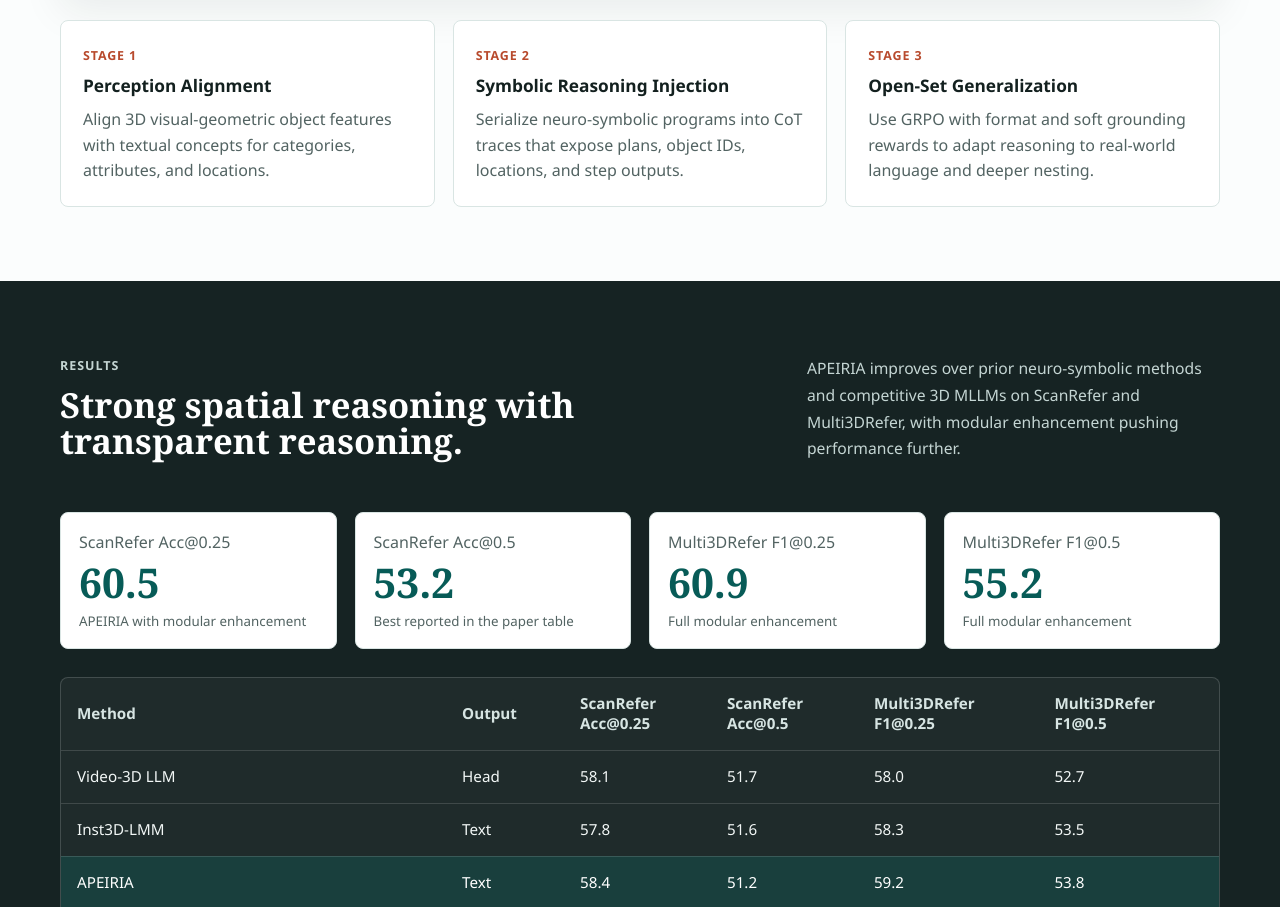
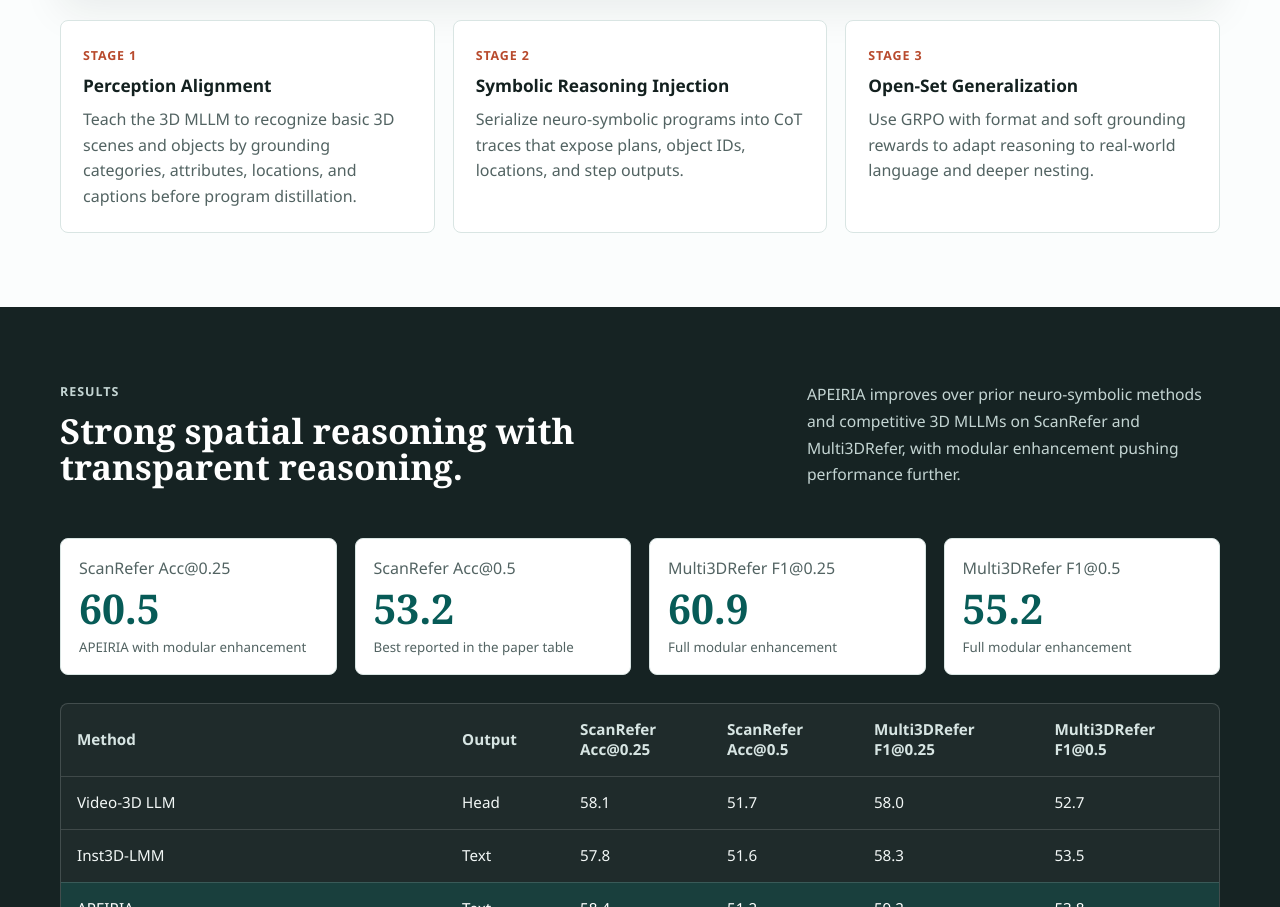
Before and after one commit to matthewdm0816/Apeiria_Open, a plain HTML site: page index.html in a window 1280 px wide. Shown: the part 2918-3825 px from the top of the page. Drawn offline with Linux system fonts and the light colour scheme.

Commit message:
Clarify perception alignment stage

```diff
--- a/index.html
+++ b/index.html
@@ -192,7 +192,7 @@
             <article>
               <span>Stage 1</span>
               <h3>Perception Alignment</h3>
-              <p>Align 3D visual-geometric object features with textual concepts for categories, attributes, and locations.</p>
+              <p>Teach the 3D MLLM to recognize basic 3D scenes and objects by grounding categories, attributes, locations, and captions before program distillation.</p>
             </article>
             <article>
               <span>Stage 2</span>
```
